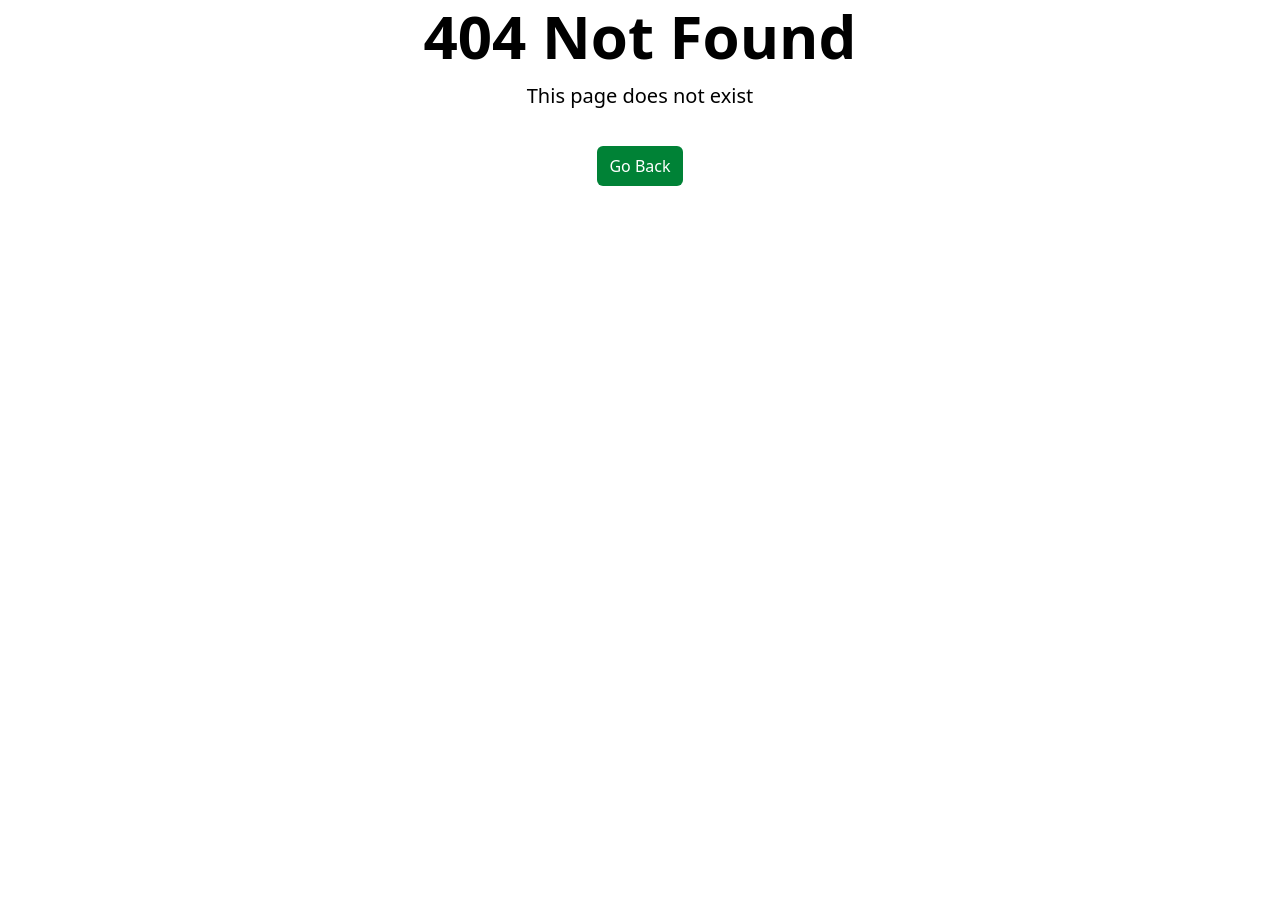
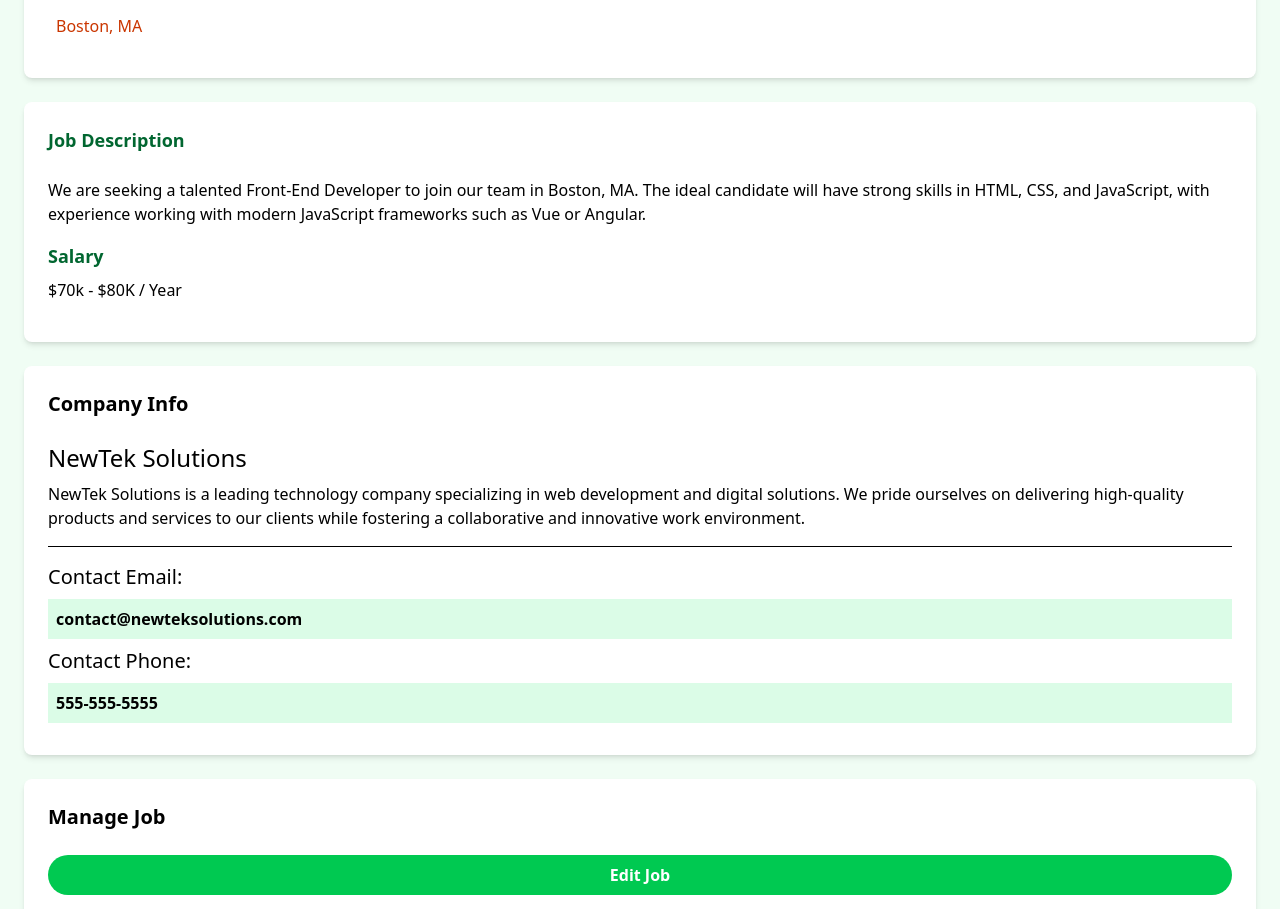
Before and after one commit to AlainNem/vue-crash-course-2024, a Vue app: page /jobs/1 in a window 1280 px wide. Before the commit this address had no page. Shown: the part 223-1132 px from the top of the page. Before the commit the page ends 800 px from the top, so only its background shows below. Built offline with nearby package versions, Linux system fonts and the light colour scheme.

Commit message:
add job view

```diff
--- a/src/components/JobListing.vue
+++ b/src/components/JobListing.vue
@@ -49,7 +49,7 @@
                   {{job.location}}
                 </div>
                 <RouterLink
-                  :to="'/job/' + job.id"
+                  :to="'/jobs/' + job.id"
                   class="h-[36px] bg-green-500 hover:bg-green-600 text-white px-4 py-2 rounded-lg text-center text-sm"
                 >
                   Read More
--- a/src/router/index.js
+++ b/src/router/index.js
@@ -2,6 +2,7 @@
 import HomeView from "@/views/HomeView.vue";
 import JobsView from "@/views/JobsView.vue";
 import NotFoundView from "@/views/NotFoundView.vue";
+import JobView from "@/views/JobView.vue";
 
 const router = createRouter({
     history: createWebHistory(import.meta.env.BASE_URL),
@@ -17,6 +18,11 @@
             component: JobsView
         },
         {
+            path: '/jobs/:id',
+            name:'job',
+            component: JobView
+        },
+        {
             path: '/:catchAll(.*)',
             name:'not-found',
             component: NotFoundView
--- /dev/null
+++ b/src/views/JobView.vue
@@ -0,0 +1,88 @@
+<script setup>
+</script>
+
+<template>
+    <section class="bg-green-50">
+      <div class="container m-auto py-10 px-6">
+        <div class="grid grid-cols-1 md:grid-cols-70/30 w-full gap-6">
+          <main>
+            <div
+              class="bg-white p-6 rounded-lg shadow-md text-center md:text-left"
+            >
+              <div class="text-gray-500 mb-4">Full-Time</div>
+              <h1 class="text-3xl font-bold mb-4">Senior Vue Developer</h1>
+              <div
+                class="text-gray-500 mb-4 flex align-middle justify-center md:justify-start"
+              >
+                <i
+                  class="fa-solid fa-location-dot text-lg text-orange-700 mr-2"
+                ></i>
+                <p class="text-orange-700">Boston, MA</p>
+              </div>
+            </div>
+
+            <div class="bg-white p-6 rounded-lg shadow-md mt-6">
+              <h3 class="text-green-800 text-lg font-bold mb-6">
+                Job Description
+              </h3>
+
+              <p class="mb-4">
+                We are seeking a talented Front-End Developer to join our team
+                in Boston, MA. The ideal candidate will have strong skills in
+                HTML, CSS, and JavaScript, with experience working with modern
+                JavaScript frameworks such as Vue or Angular.
+              </p>
+
+              <h3 class="text-green-800 text-lg font-bold mb-2">Salary</h3>
+
+              <p class="mb-4">$70k - $80K / Year</p>
+            </div>
+          </main>
+
+          <!-- Sidebar -->
+          <aside>
+            <!-- Company Info -->
+            <div class="bg-white p-6 rounded-lg shadow-md">
+              <h3 class="text-xl font-bold mb-6">Company Info</h3>
+
+              <h2 class="text-2xl">NewTek Solutions</h2>
+
+              <p class="my-2">
+                NewTek Solutions is a leading technology company specializing in
+                web development and digital solutions. We pride ourselves on
+                delivering high-quality products and services to our clients
+                while fostering a collaborative and innovative work environment.
+              </p>
+
+              <hr class="my-4" />
+
+              <h3 class="text-xl">Contact Email:</h3>
+
+              <p class="my-2 bg-green-100 p-2 font-bold">
+                contact@newteksolutions.com
+              </p>
+
+              <h3 class="text-xl">Contact Phone:</h3>
+
+              <p class="my-2 bg-green-100 p-2 font-bold">555-555-5555</p>
+            </div>
+
+            <!-- Manage -->
+            <div class="bg-white p-6 rounded-lg shadow-md mt-6">
+              <h3 class="text-xl font-bold mb-6">Manage Job</h3>
+              <a
+                href="add-job.html"
+                class="bg-green-500 hover:bg-green-600 text-white text-center font-bold py-2 px-4 rounded-full w-full focus:outline-none focus:shadow-outline mt-4 block"
+                >Edit Job</a
+              >
+              <button
+                class="bg-red-500 hover:bg-red-600 text-white font-bold py-2 px-4 rounded-full w-full focus:outline-none focus:shadow-outline mt-4 block"
+              >
+                Delete Job
+              </button>
+            </div>
+          </aside>
+        </div>
+      </div>
+    </section>
+</template>
```
